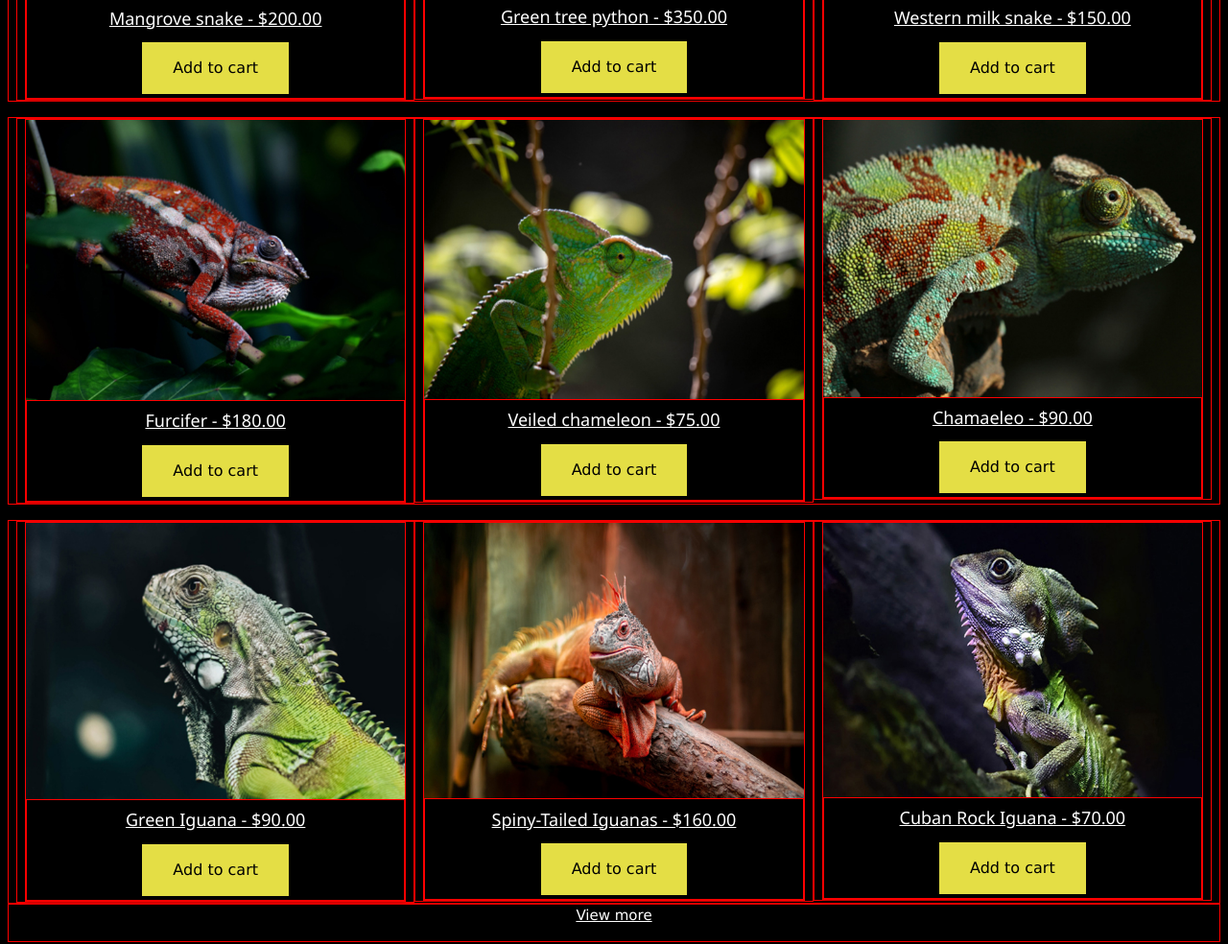
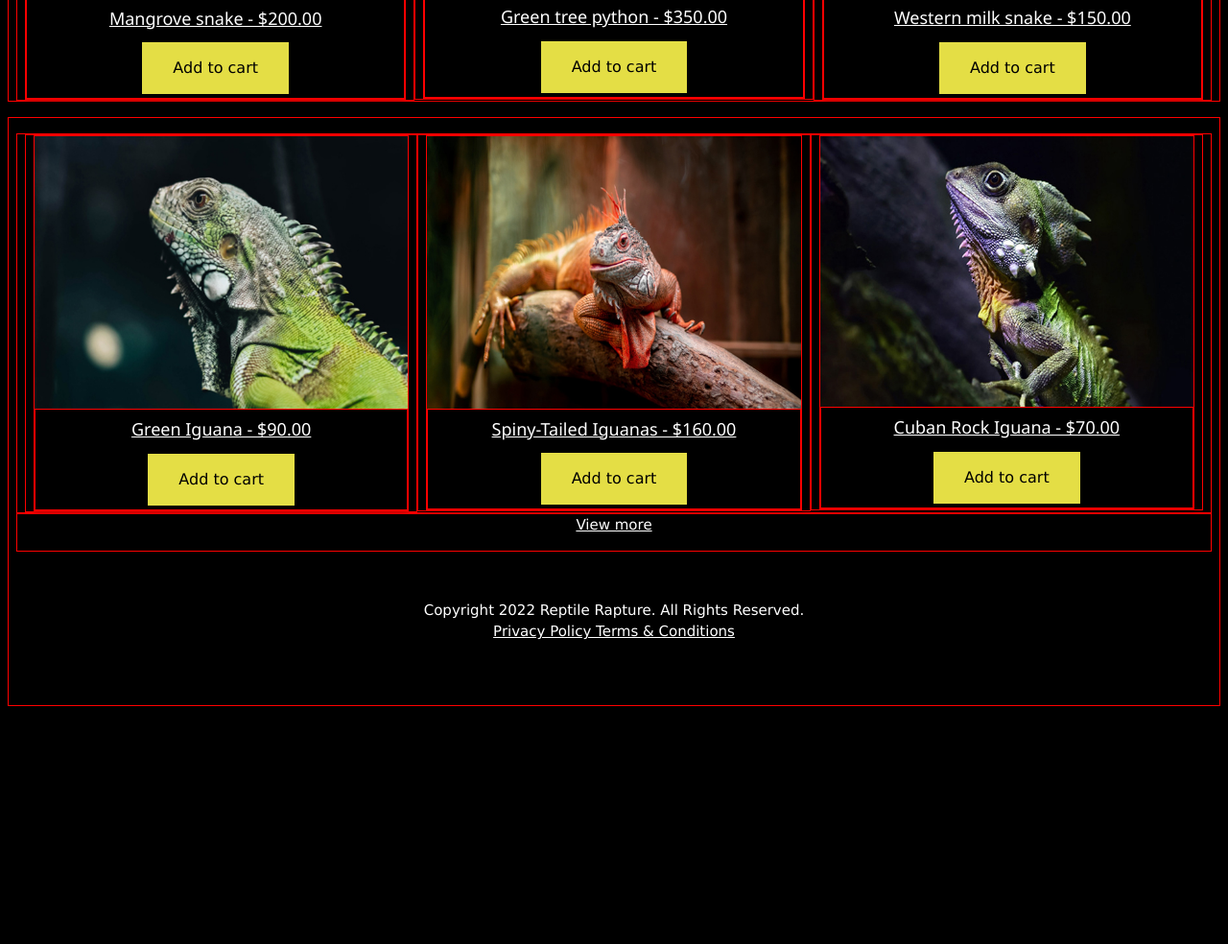
Before and after one commit to eduardorioss/eduardorioss.github.io, a plain HTML site: page index.html in a window 1280 px wide. Shown: the part 981-1965 px from the top of the page at 96% size. After the commit the page ends 1725 px from the top, so only its background shows below. Drawn offline with nearby package versions, Linux system fonts and the light colour scheme.

Commit message:
progress 3

```diff
--- a/index.html
+++ b/index.html
@@ -181,7 +181,7 @@
 
   <div class="w3-third">
     <div class="w3-card">
-      <center><img src="images/image5.jpg" style="width:100%"/>
+      <center><img src="images/image5.jpg" alt="green snake" style="width:100%"/>
       <div class="w3-container">
         <h5>Green tree python - $350.00</h5>
           <a href="page2.html">
@@ -251,112 +251,6 @@
 </div>
 
 <div class="w3-row-padding w3-margin-top">
-  <div class="w3-third">
-    <div class="w3-card">
-        <center><img src="images/image7.jpg" style="width:100%"/>
-      <div class="w3-container">
-        <h5>Furcifer - $180.00</h5>
-          <a href="page2.html">
-
-        <html>
-        <head>
-        <style>
-        .button {
-          background-color: #4CAF50;
-          border: none;
-          color: white;
-          padding: 15px 32px;
-          text-align: center;
-          text-decoration: none;
-          display: inline-grid;
-          font-size: 16px;
-          margin: 4px 2px;
-          cursor: pointer;
-        }
-        </style>
-        </head>
-        <body>
-
-        <button class="button">Add to cart</button>
-
-        </body>
-        </html>
-
-      </div>
-    </div>
-  </div>
-
-  <div class="w3-third">
-    <div class="w3-card">
-      <center><img src="images/image8.jpg" style="width:100%"/>
-      <div class="w3-container">
-        <h5>Veiled chameleon - $75.00</h5>
-          <a href="page2.html">
-
-        <html>
-        <head>
-        <style>
-        .button {
-          background-color: #4CAF50;
-          border: none;
-          color: white;
-          padding: 15px 32px;
-          text-align: center;
-          text-decoration: none;
-          display: inline-block;
-          font-size: 16px;
-          margin: 4px 2px;
-          cursor: pointer;
-        }
-        </style>
-        </head>
-        <body>
-
-        <button class="button">Add to cart</button>
-
-        </body>
-        </html>
-
-      </div>
-    </div>
-  </div>
-
-  <div class="w3-third">
-    <div class="w3-card">
-      <center><img src="images/image9.jpg" style="width:100%"/>
-      <div class="w3-container">
-        <h5>Chamaeleo - $90.00</h5>
-          <a href="page2.html">
-
-        <html>
-        <head>
-        <style>
-        .button {
-          background-color: #4CAF50;
-          border: none;
-          color: white;
-          padding: 15px 32px;
-          text-align: center;
-          text-decoration: none;
-          display: inline-block;
-          font-size: 16px;
-          margin: 4px 2px;
-          cursor: pointer;
-        }
-        </style>
-        </head>
-        <body>
-
-        <button class="button">Add to cart</button>
-
-        </body>
-        </html>
-
-      </div>
-    </div>
-  </div>
-</div>
-
 <div class="w3-row-padding w3-margin-top">
   <div class="w3-third">
     <div class="w3-card">
```
Also changed, not shown: page2.html (+1 -0 lines).
